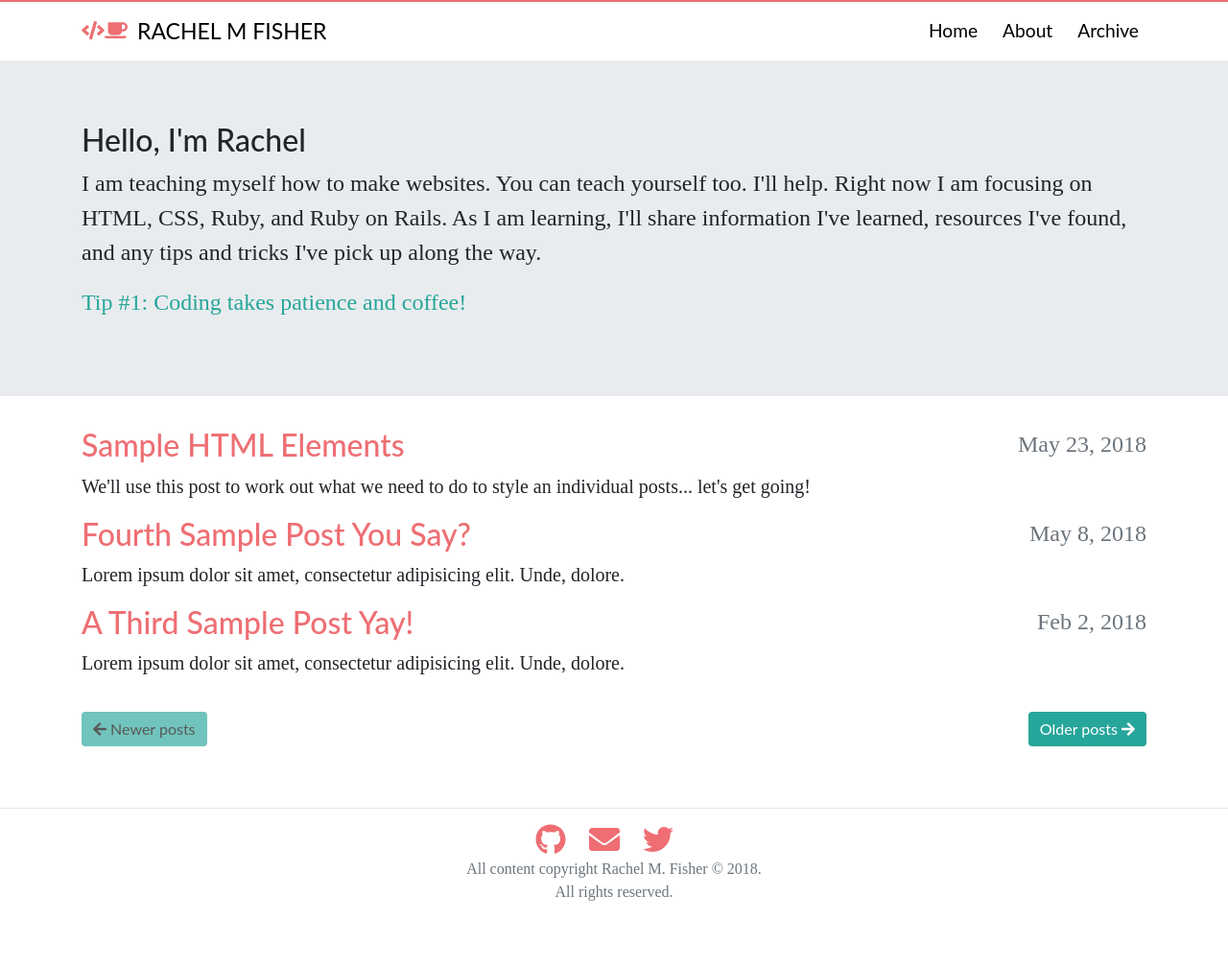
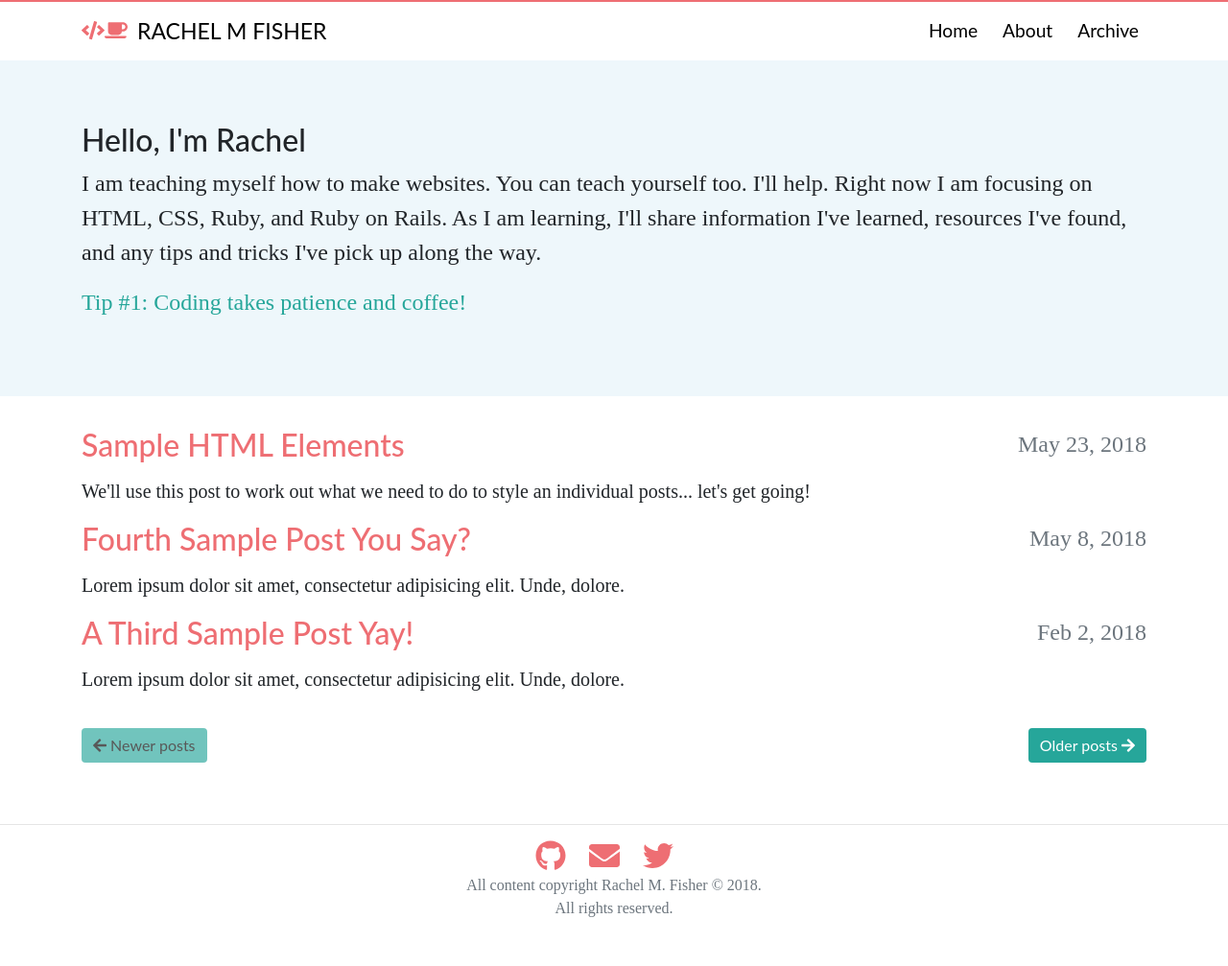
Before and after one commit to Elenaltarien/rachel-m-fisher, a Jekyll site: the page built from index.html, in a window 1280 px wide. Shown: the whole page at 96% size. Built offline with Jekyll 4.4.1, drawn with Linux system fonts in a browser that asks for light colours; nearby versions of some CDN libraries; the list of posts is cut into pages by our own code.

Commit message:
Adjusted jumbotron color; added responsiveness to date in post index

```diff
--- a/_includes/posts.html
+++ b/_includes/posts.html
@@ -1,24 +1,31 @@
 <section id="posts">
   <div class="container">
+    {% for post in paginator.posts %}
     <div class="row">
-      {% for post in paginator.posts %}
-      <div class="col-sm-10">
+      <div class="col-lg">
          <h2><a href="{{ post.url | prepend: site.baseurl }}">{{ post.title }}</a></h2>
-            <p class="lead">
+      </div> <!-- end col -->
+      <div class="col-lg-3">
+        <p class="text-right text-secondary d-none d-lg-block">
+          {{ post.date | date: "%b %-d, %Y" }}
+        <p class="text-secondary d-lg-none">
+          {{ post.date | date: "%b %-d, %Y" }}
+      </div> <!-- end col -->
+    </div> <!-- end row -->
+
+    <div class="row">
+      <div class="col-lg">
+              <p class="lead">
               {% if post.summary %}
                 {{ post.summary }}
               {% else %}
                 {{ post.excerpt }}
               {% endif %}
             </p>
+      </div> <!-- end col -->
+    </div> <!-- end row -->
 
-      </div>
-      <div class="col-sm-2">
-        <p class="text-right text-secondary">
-          {{ post.date | date: "%b %-d, %Y" }}
-        </p>
-      </div>
       {% endfor %}
-    </div> <!-- end row -->
-  </div> <!-- end container -->
+    </div> <!-- end container -->
+
 </section>
--- a/css/main.scss
+++ b/css/main.scss
@@ -19,6 +19,10 @@
         color: $accent;
     }
 
+    .jumbotron {
+      background-color: #EEF7FB;
+    }
+
     p {
         font-size: 1.5em;
     }
```
